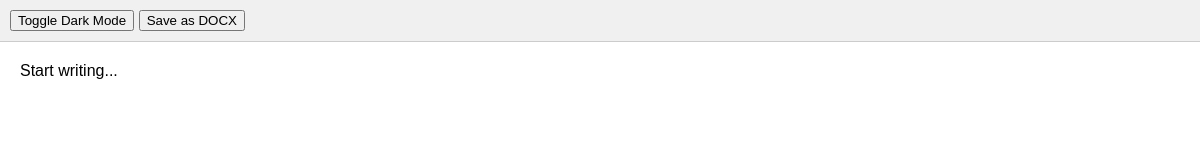
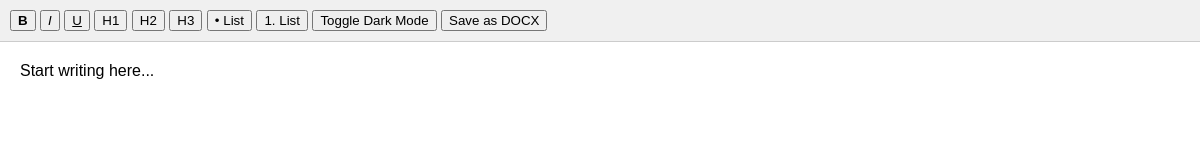
Before and after one commit to abhidj0090/Writer-Desktop, an Electron app: page renderer/index.html in a window 1200 px wide. Drawn offline with Linux system fonts and the light colour scheme.

Commit message:
Update index.html

```diff
--- a/renderer/index.html
+++ b/renderer/index.html
@@ -7,12 +7,20 @@
 </head>
 <body>
   <div id="toolbar">
+    <button onclick="format('bold')"><b>B</b></button>
+    <button onclick="format('italic')"><i>I</i></button>
+    <button onclick="format('underline')"><u>U</u></button>
+    <button onclick="formatBlock('H1')">H1</button>
+    <button onclick="formatBlock('H2')">H2</button>
+    <button onclick="formatBlock('H3')">H3</button>
+    <button onclick="format('insertUnorderedList')">• List</button>
+    <button onclick="format('insertOrderedList')">1. List</button>
     <button id="darkModeBtn">Toggle Dark Mode</button>
     <button id="saveBtn">Save as DOCX</button>
   </div>
 
   <div id="editor" contenteditable="true">
-    Start writing...
+    Start writing here...
   </div>
 
   <script src="app.js"></script>
```
